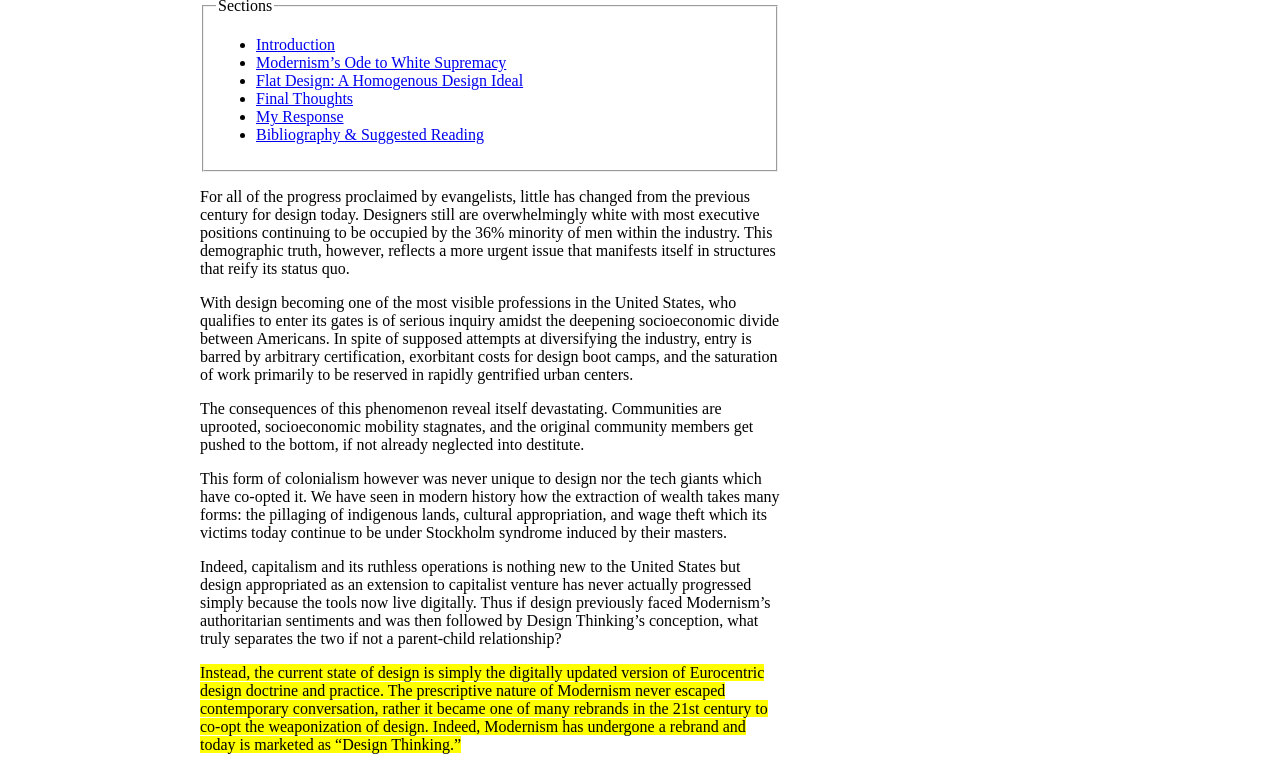
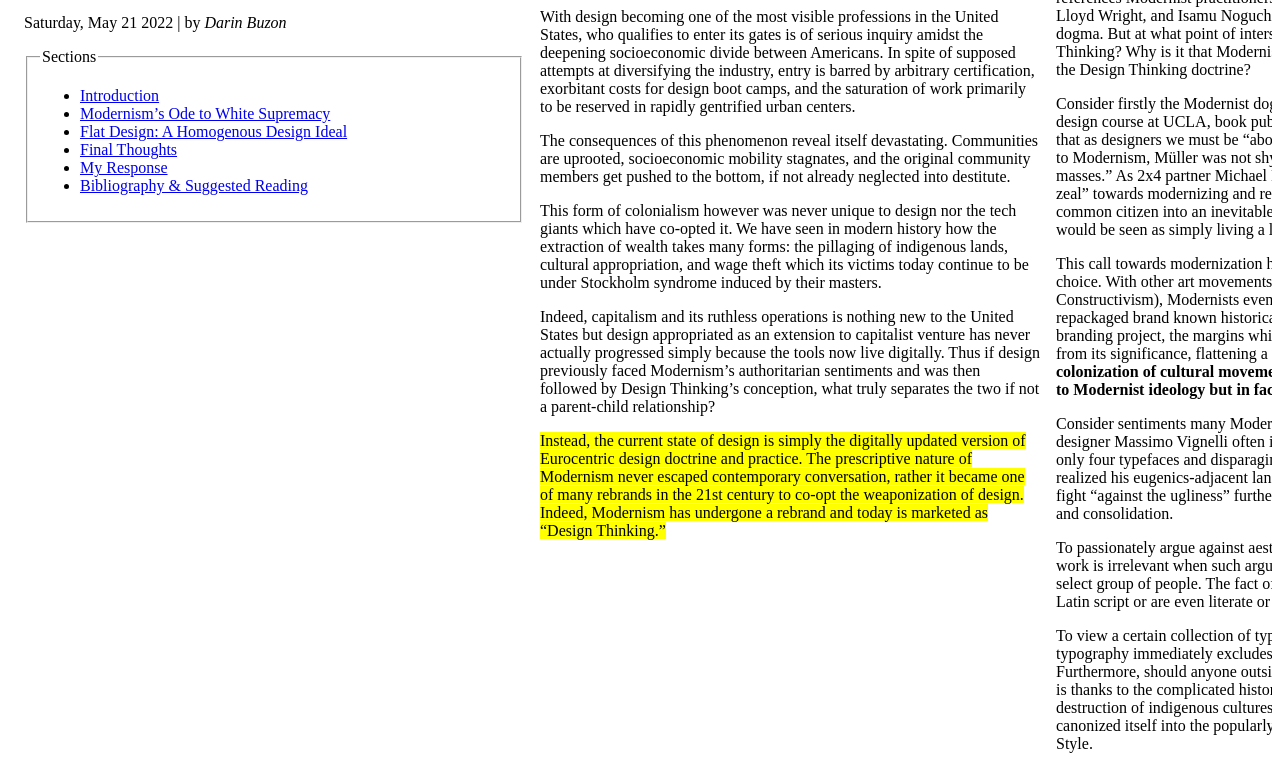
Before and after one commit to abhishek-parsons/manuscript, a plain HTML site: page index.html in a window 1280 px wide. Shown: the part 138-903 px from the top of the page. Drawn offline with Linux system fonts and the light colour scheme.

Commit message:
Add grid

```diff
--- a/index.html
+++ b/index.html
@@ -7,6 +7,9 @@
   <body>
     <article>
       <!-- Header -->
+      <div class="container">
+
+
       <header>
         <h1>Design Thinking is a rebrand of white supremacy</h1>
         <em>
@@ -498,8 +501,6 @@
         </p>
       </section>
 
-      <hr />
-
       <!-- Bibliography -->
       <footer id="bibliography">
         <h3><i>Bibliography & Suggested Reading</i></h3>
@@ -539,6 +540,7 @@
         </ul>
       </footer>
     </article>
+  </div>
 
     <a href="#top">↑ Back to top</a>
   </body>
--- a/style.css
+++ b/style.css
@@ -1,3 +1,9 @@
-body {
-  margin: 10px 500px 30px 200px;
+.container {
+  display: grid;
+  grid-gap: 16px;
+  padding: 16px;
+  grid-template-columns: repeat(auto-fill, minmax(500px, 1fr));
+  grid-auto-flow: column;
+  grid-auto-columns: minmax(500px, 1fr);
+  overflow-x: auto;
 }
```
